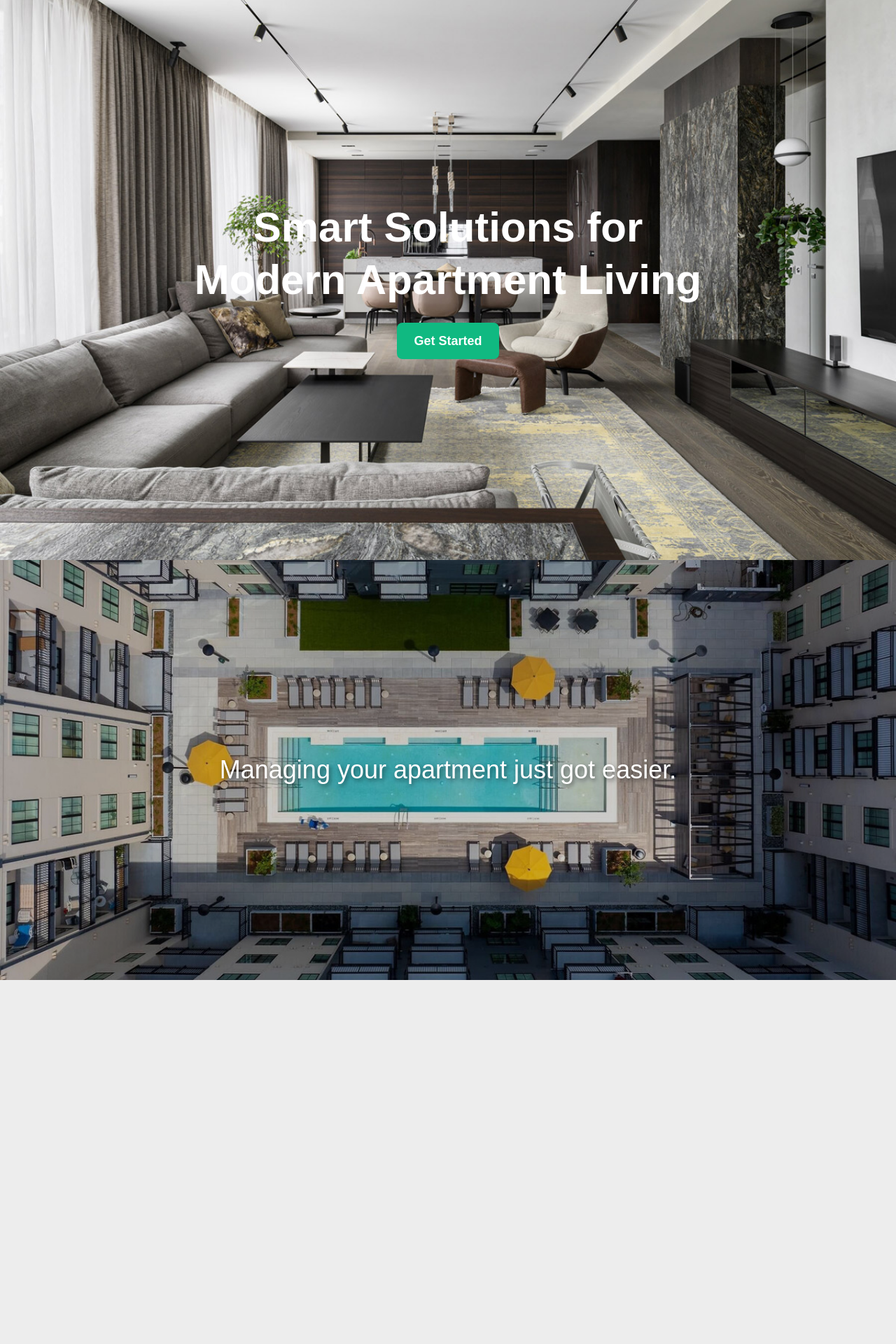
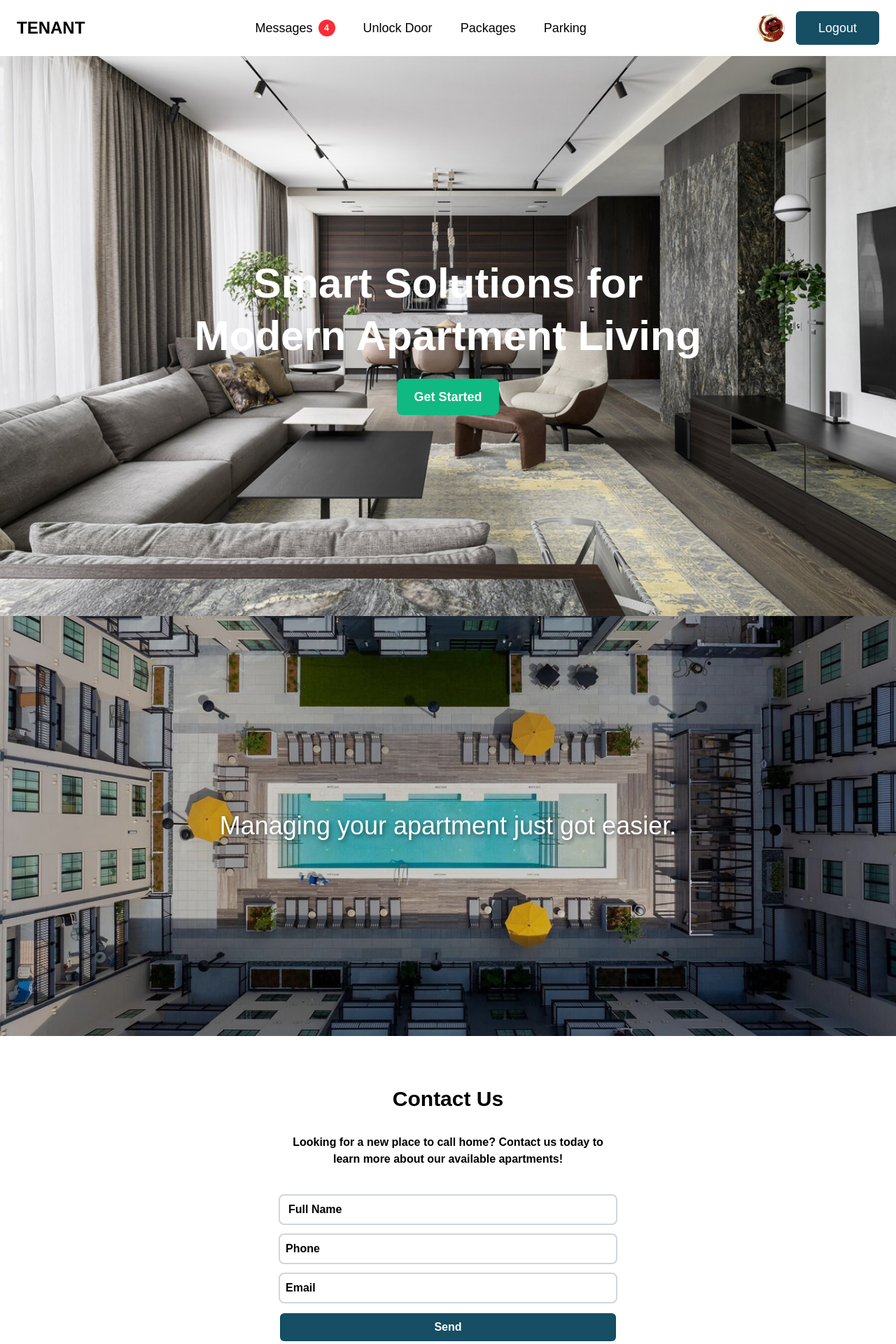
Before and after one commit to TheDThompsonDev/tenant-app, a Next.js app: page / in a window 1280 px wide. Shown: the top 1920 px of the page at 70% size. Before the commit the page ends 1400 px from the top, so only its background shows below. Built offline with nearby package versions, Linux system fonts and the light colour scheme.

Commit message:
Moved <ContactUs> Component into landing page (AP-183) (#18)
* fix: added damiens PR into landingpage (AP-183)

* fix: added in Andrew's header PR into landing page (AP-183)

```diff
--- a/src/app/page.tsx
+++ b/src/app/page.tsx
@@ -1,12 +1,16 @@
 // should be what people see when they first access our website
 import Hero from "./components/Hero"
 import HeroPool from "./components/HeroPool"
+import ContactUs from "./components/ContactUs"
+import Header from "./components/Header"
 
 export default function LandingPage() {
   return (
     <main>
+      <Header />
       <Hero />
       <HeroPool />
+      <ContactUs />
     </main>
   )
 }
```
